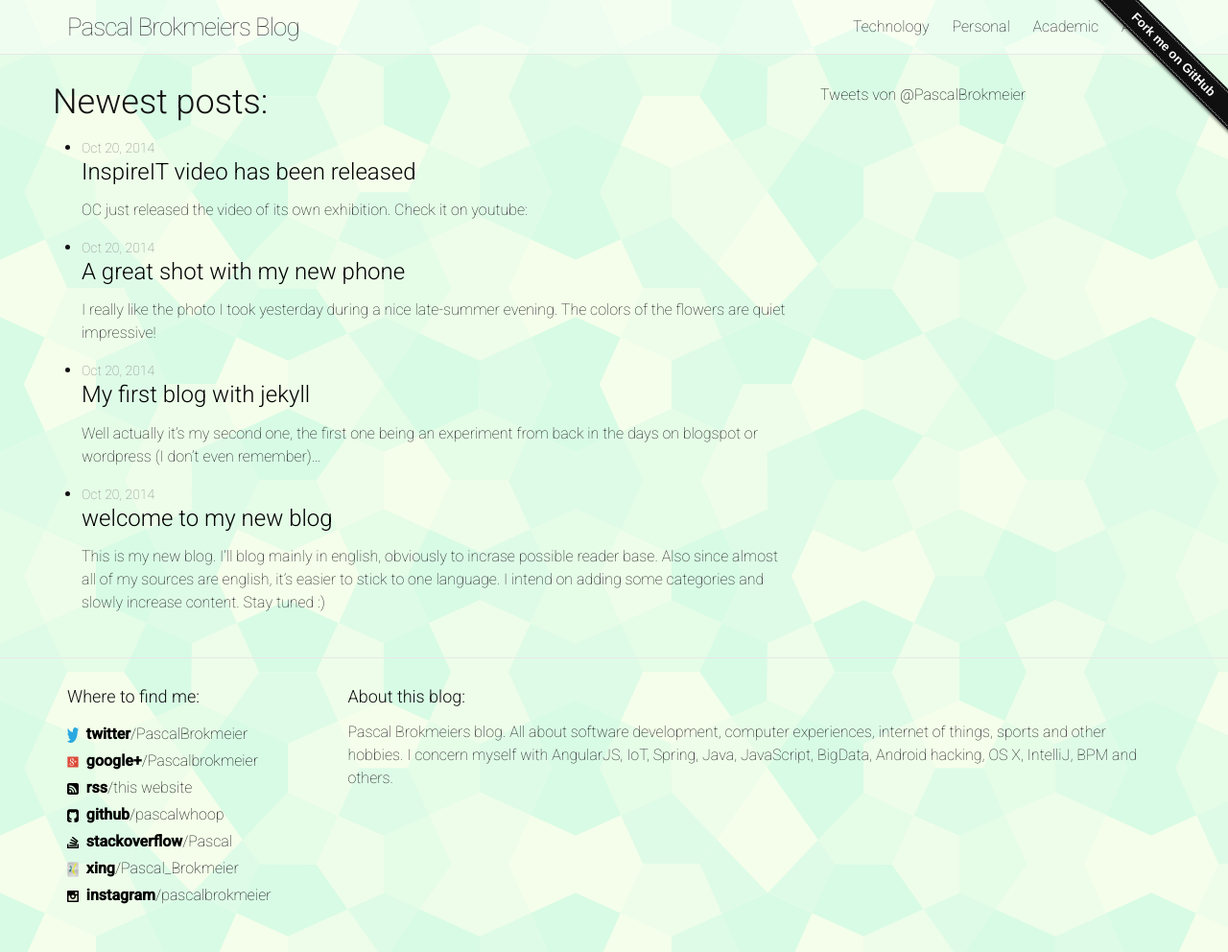
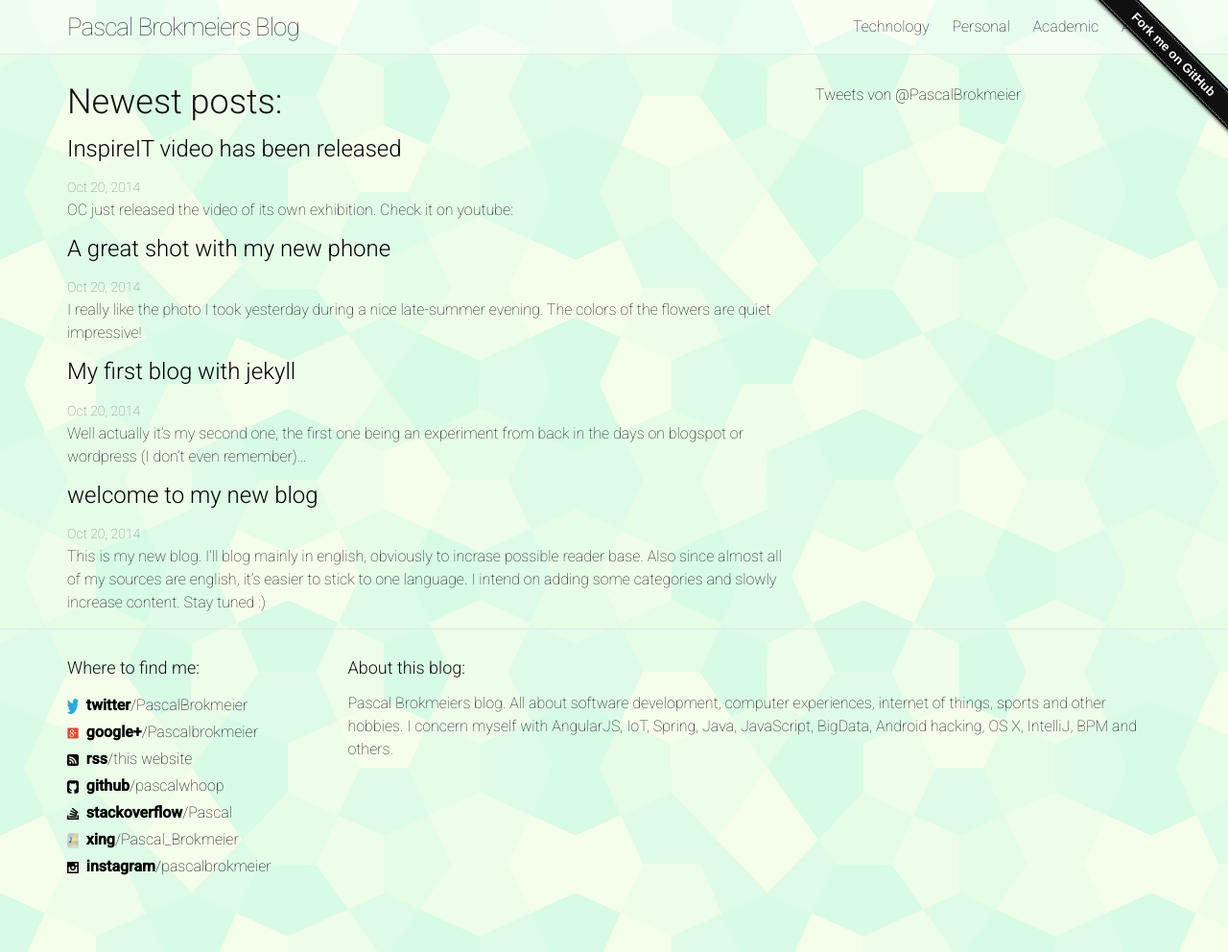
Before and after one commit to pascalwhoop/old_website, a Jekyll site: the page built from index.html, in a window 1280 px wide. Shown: the whole page at 96% size. Built offline with Jekyll 4.4.1, drawn with Linux system fonts in a browser that asks for light colours; comment, search, counter and statistics services are not loaded.

Commit message:
done 4 2night

```diff
--- a/_data/profiles.yml
+++ b/_data/profiles.yml
@@ -1,7 +1,6 @@
 - service: twitter
   username: PascalBrokmeier
   url: http://www.twitter.com/PascalBrokmeier
-
 
 - service: google+
   username: Pascalbrokmeier
@@ -15,7 +14,6 @@
   username: pascalwhoop
   url: http://www.github.com/pascalwhoop
 
-
 - service: stackoverflow
   username: Pascal
   url: http://stackoverflow.com/users/1170940/pascal
--- a/_sass/_about.scss
+++ b/_sass/_about.scss
@@ -0,0 +1,7 @@
+#profile-photo-container{
+  background-color: rgba(255, 255, 255, $milkier-glass-opacity);
+  padding: $spacing-unit-half;
+  border: 1px solid $grey-color-light;
+  border-radius: 3px;
+  position: relative;
+}
--- a/_sass/_layout.scss
+++ b/_sass/_layout.scss
@@ -164,7 +164,7 @@
  * Page content
  */
 .page-content {
-  padding: $spacing-unit 0;
+  padding-top: $spacing-unit;
 }
 
 
@@ -184,11 +184,19 @@
   font-size: 24px;
 }
 
+ul.post-list{
+  margin-left: 0;
+}
+.post-list li{
+  list-style: none;
+
+}
+
 
 div.post-container {
   background-color: rgba(255, 255, 255, $milk-glass-opacity);
   margin-bottom: $spacing-unit;
-  padding: 10px;
+  padding: $spacing-unit-half;
   border: 1px solid $grey-color-light;
   border-radius: 3px;
   position: relative;
--- a/about/index.html
+++ b/about/index.html
@@ -14,7 +14,7 @@ permalink: /aboutme/
         <h4>Education</h4>
     </div>
     <div class="col-md-4">
-        <div class="post-container">
+        <div id="profile-photo-container">
             <img src="/images/pascal_image_transparent.png" alt=""/>
         </div>
     </div>
--- a/css/main.scss
+++ b/css/main.scss
@@ -12,6 +12,7 @@ $small-font-size:  $base-font-size * 0.875;
 $base-line-height: 1.5;
 
 $spacing-unit:     30px;
+$spacing-unit-half: 15px;
 
 $text-color:       #111;
 $background-color: #fdfdfd;
@@ -21,6 +22,7 @@ $grey-color:       #828282;
 $grey-color-light: lighten($grey-color, 40%);
 $grey-color-dark:  darken($grey-color, 25%);
 $milk-glass-opacity: 0.34;
+$milkier-glass-opacity: 0.5;
 
 $on-palm:          600px;
 $on-laptop:        800px;
--- a/index.html
+++ b/index.html
@@ -9,13 +9,12 @@ title: home
     <div class="col-md-8">
         <h1>Newest posts:</h1>
 
-        <div class="home">
+        <div>
             <ul class="post-list">
                 {% for post in site.posts limit: 5 %}
                 <li>
+                    <h2><a class="post-link" href="{{ post.url | prepend: site.baseurl }}">{{ post.title }}</a></h2>
                     <span class="post-meta">{{ post.date | date: "%b %-d, %Y" }}</span>
-
-                    <h2><a class="post-link" href="{{ post.url | prepend: site.baseurl }}">{{ post.title }}</a></h2>
                     {{ post.excerpt }}
                 </li>
                 {% endfor %}
```
Also changed, not shown: _data/aboutme.yml (added).
